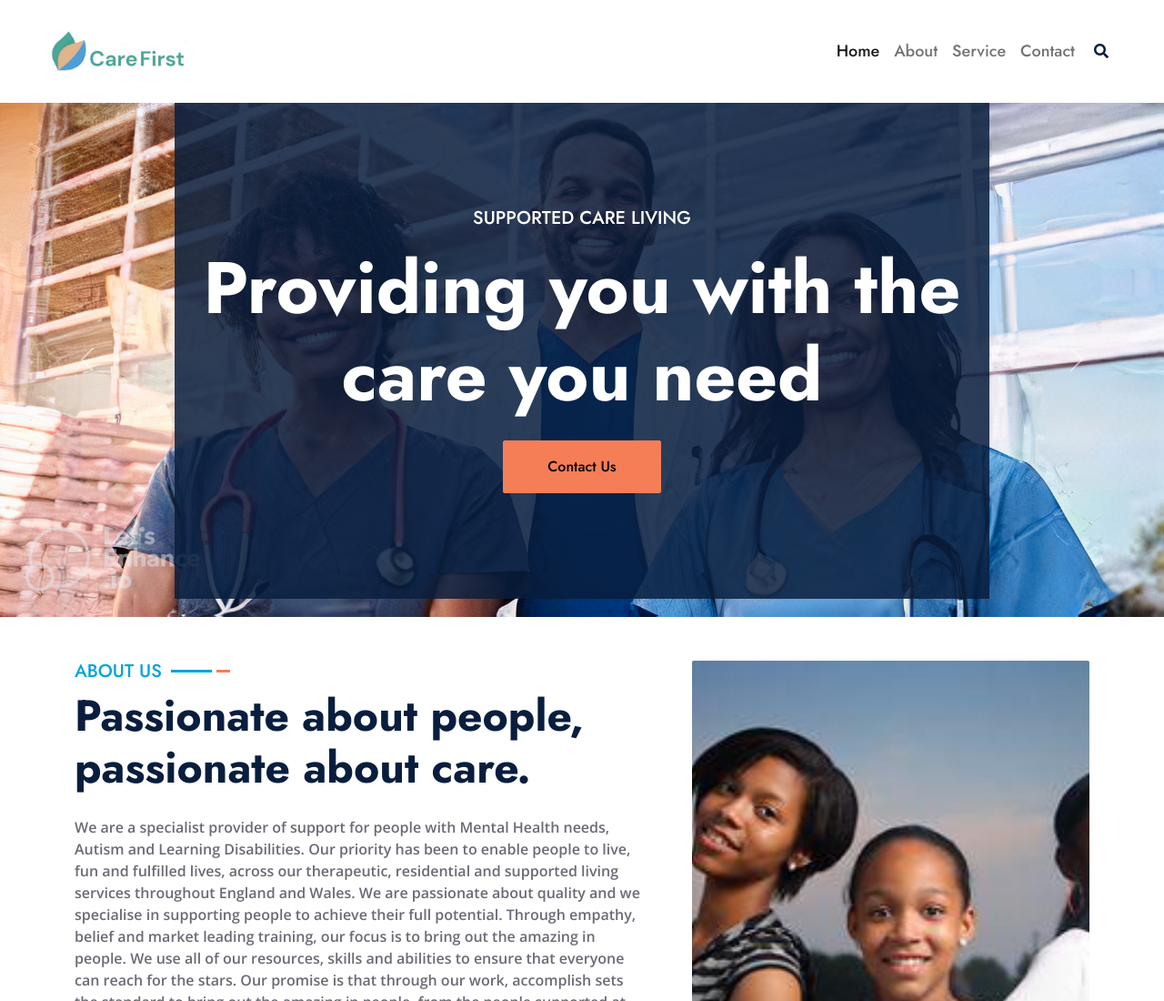
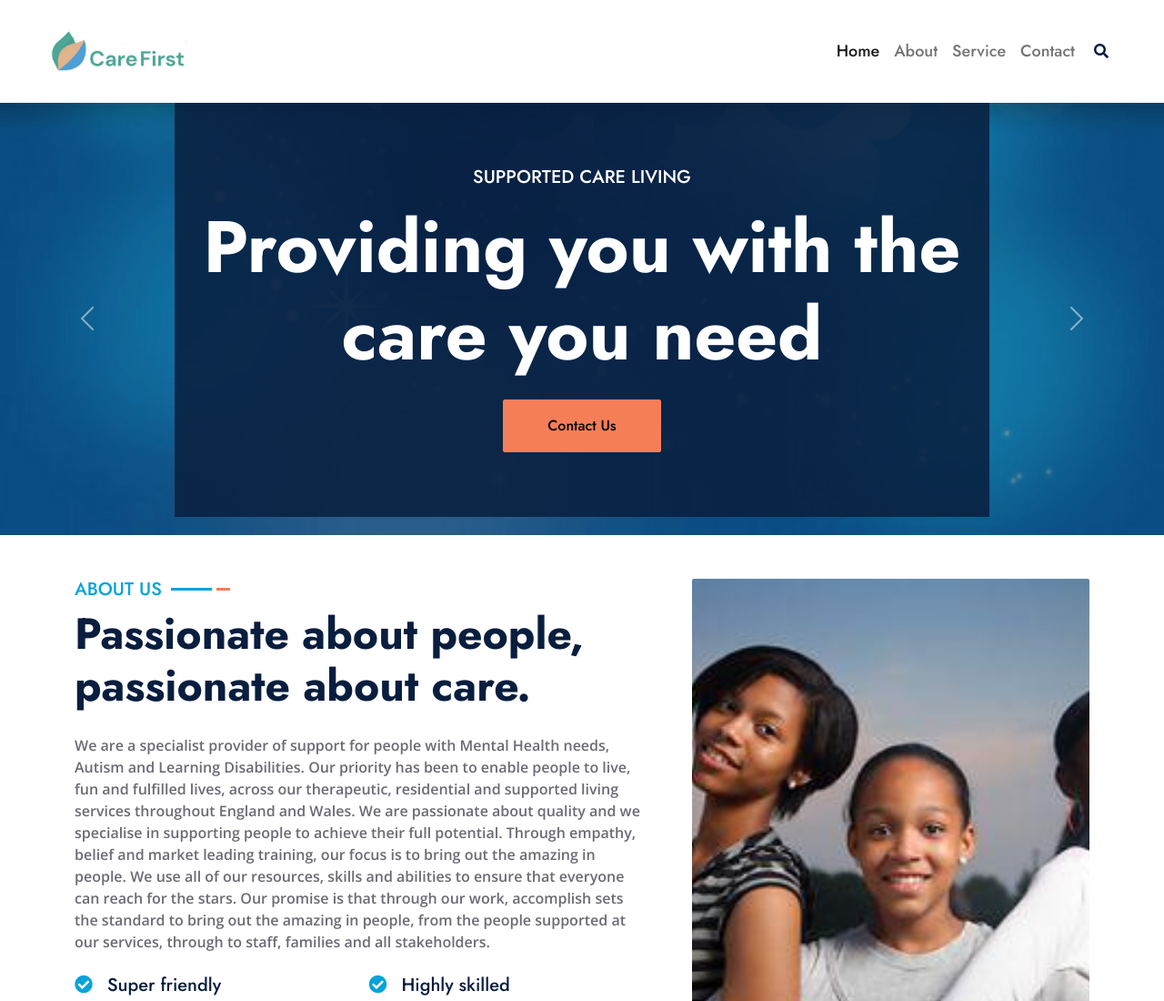
Before and after one commit to thintalltobi/care-support, a website with bundled scripts: page care-support/index.html in a window 1280 px wide. Shown: the top 1100 px of the page at 91% size. Built offline with nearby package versions, Linux system fonts and the light colour scheme.

Commit message:
removed white picture

```diff
--- a/care-support/index.html
+++ b/care-support/index.html
@@ -126,7 +126,7 @@
         <div id="header-carousel" class="carousel slide carousel-fade" data-bs-ride="carousel">
             <div class="carousel-inner">
                 <div class="carousel-item active">
-                    <img class="w-100" src="img/nurses2_toned.jpeg" alt="Image">
+                    <img class="w-100" src="img/blue.jpeg" alt="Image">
                     <div class="carousel-caption d-flex flex-column align-items-center justify-content-center">
                         <div class="p-3" style="max-width: 900px;">
                             <h5 class="text-white text-uppercase mb-3 animated slideInDown">Supported care living</h5>
@@ -137,7 +137,7 @@
                     </div>
                 </div>
                 <div class="carousel-item">
-                    <img class="w-100" src="img/nurses2_toned.jpeg" alt="Image">
+                    <img class="w-100" src="img/blue.jpeg" alt="Image">
                     <div class="carousel-caption d-flex flex-column align-items-center justify-content-center">
                         <div class="p-3" style="max-width: 900px;">
                             <h5 class="text-white text-uppercase mb-3 animated slideInDown">Supported care living</h5>
```
Also changed, not shown: care-support/img/blue.jpeg (added).
